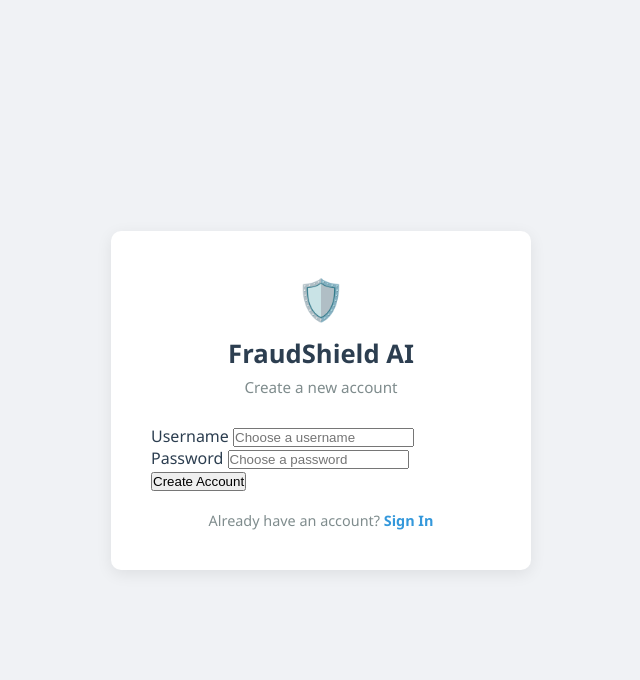
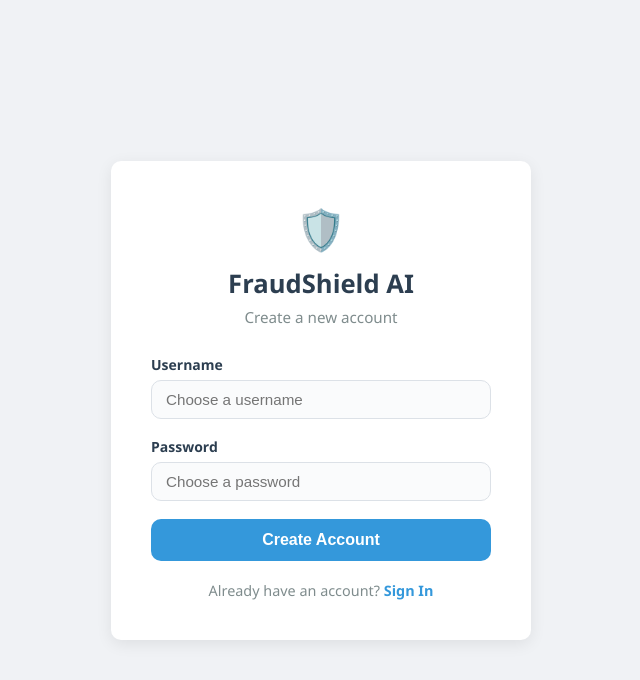
Before and after one commit to Erjoon7/FraudShield-AI, a Flask app: page /register in a window 1280 px wide. Shown: the top 680 px of the page, without its empty margins (319-959 px from the left). Run offline with Flask 3, Linux system fonts and the light colour scheme.

Commit message:
form elements
festim

```diff
--- a/app/static/style.css
+++ b/app/static/style.css
@@ -126,3 +126,89 @@ body {
 .auth-footer a:hover {
     text-decoration: underline;
 }
+
+/* Form Elements */
+.form-group {
+    display: flex;
+    flex-direction: column;
+    gap: 6px;
+    margin-bottom: 18px;
+}
+
+.form-group label {
+    font-size: 0.875rem;
+    font-weight: 600;
+    color: var(--text);
+}
+
+.form-group input,
+.form-group select {
+    padding: 10px 14px;
+    border: 1px solid var(--border);
+    border-radius: var(--radius);
+    font-size: 0.95rem;
+    color: var(--text);
+    background-color: #fafbfc;
+    transition: border-color 0.2s, box-shadow 0.2s;
+    outline: none;
+}
+
+.form-group input:focus,
+.form-group select:focus {
+    border-color: var(--accent);
+    box-shadow: 0 0 0 3px rgba(52, 152, 219, 0.15);
+}
+
+/* Buttons */
+.btn-primary {
+    width: 100%;
+    padding: 12px;
+    background-color: var(--accent);
+    color: white;
+    border: none;
+    border-radius: var(--radius);
+    font-size: 1rem;
+    font-weight: 600;
+    cursor: pointer;
+    transition: background-color 0.2s;
+}
+
+.btn-primary:hover {
+    background-color: #2980b9;
+}
+
+.btn-analyze {
+    display: flex;
+    align-items: center;
+    justify-content: center;
+    gap: 10px;
+    padding: 13px 32px;
+    background-color: var(--accent);
+    color: white;
+    border: none;
+    border-radius: var(--radius);
+    font-size: 1rem;
+    font-weight: 600;
+    cursor: pointer;
+    transition: background-color 0.2s;
+}
+
+.btn-analyze:hover {
+    background-color: #2980b9;
+}
+
+.btn-back {
+    display: inline-block;
+    padding: 12px 28px;
+    background-color: var(--primary);
+    color: white;
+    border-radius: var(--radius);
+    text-decoration: none;
+    font-weight: 600;
+    font-size: 0.95rem;
+    transition: background-color 0.2s;
+}
+
+.btn-back:hover {
+    background-color: #1a252f;
+}
```
